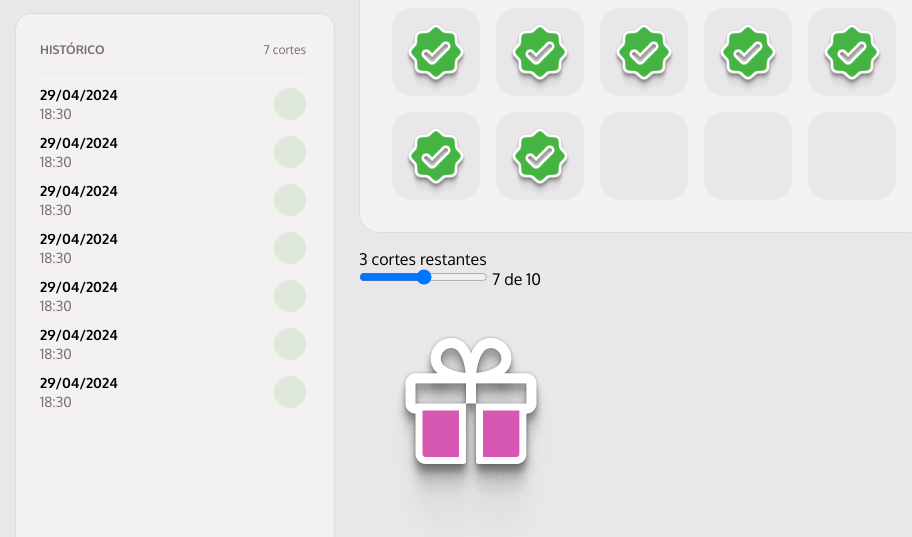
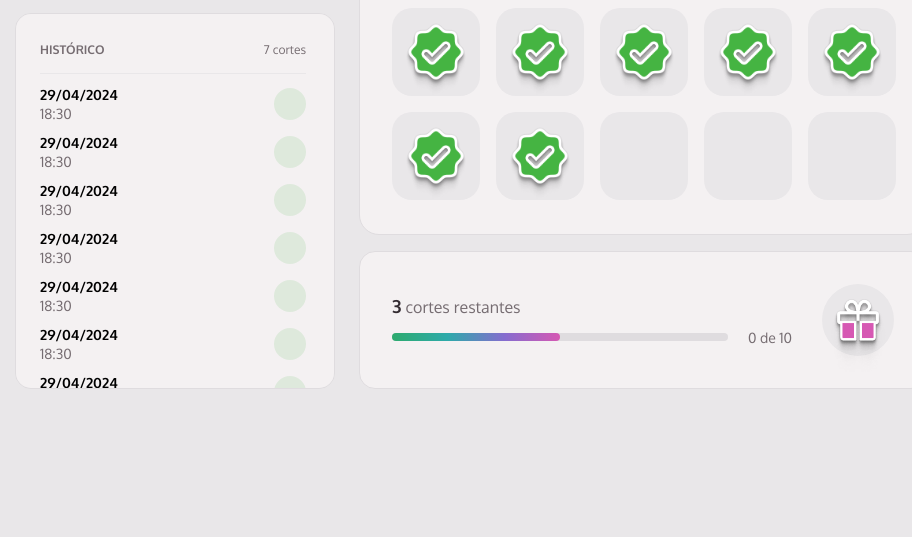
Before and after one commit to viitones/Cart-o-fidelidade, a plain HTML site: page index.html in a window 1280 px wide. Shown: the part 369-906 px from the top of the page, without its empty margins (185-1097 px from the left). After the commit the page ends 800 px from the top, so only its background shows below. Drawn offline with nearby package versions, Linux system fonts and the light colour scheme; some icons are missing.

Commit message:
rest section and global styles

```diff
--- a/index.html
+++ b/index.html
@@ -19,6 +19,7 @@
       href="https://unpkg.com/@phosphor-icons/web@2.1.1/src/bold/style.css"
     />
   <script src="https://unpkg.com/@phosphor-icons/web"></script>
+  <script defer src="./script.js"></script>
 </head>
 <body>
   <header class="container">
@@ -48,6 +49,22 @@
       </div>
 
       <ul>
+        <li>
+          <div>
+            <span>29/04/2024</span>
+            <span>18:30</span>
+          </div>
+            <i class="ph ph-seal-check"></i>
+        </li>
+
+        <li>
+          <div>
+            <span>29/04/2024</span>
+            <span>18:30</span>
+          </div>
+            <i class="ph ph-seal-check"></i>
+        </li>
+
         <li>
           <div>
             <span>29/04/2024</span>
@@ -164,8 +181,11 @@
           cortes restantes
         </p>
         <div>
-          <input type="range" id="range">
-          <label for="range">7 de 10</label>
+          <div class="bar">
+            <div class="progress"></div>
+          </div>
+
+          <label><span id="count">0</span> de 10</label>
         </div>
       </div>
 
--- a/styles/global.css
+++ b/styles/global.css
@@ -22,6 +22,19 @@
   --text-base: 1rem;
   --text-sm: 0.875rem;
   --text-xsm: 0.75rem
+}
+
+::-webkit-scrollbar{
+  width: .4rem;
+}
+
+::-webkit-scrollbar-thumb{
+  background: -webkit-linear-gradient(90deg, #2DAA6E 0%, #2DAAAA 33%, #856CCF 67%, #D658B3 100%);
+  border-radius: 999px;
+}
+
+::-webkit-scrollbar-track{
+  margin-block: 5px;
 }
 
 body {
--- a/styles/history.css
+++ b/styles/history.css
@@ -4,10 +4,13 @@
 
   width: 100%;
   max-width: 20rem;
+  max-height: 23.5rem;
   padding: 1.75rem 1.75rem 1.5rem 1.5rem;
 
   border-radius: 16px;
   border: 1px solid var(--gray-300);
+
+  overflow: auto;
 
 
 
--- a/styles/rest.css
+++ b/styles/rest.css
@@ -1,3 +1,64 @@
 #rest {
   grid-area: REST;
+
+  background-color: var(--gray-100);
+
+  padding: 2rem;
+  border-radius: 16px;
+  border: 1px solid var(--gray-300);
+
+  display: flex;
+  align-items: center;
+  justify-content: space-between;
+
+  > div:first-child {
+    display: flex;
+    flex-direction: column;
+    gap: 0.75rem;
+
+    p {
+      color: var(--gray-500);
+
+      span {
+        color: var(--gray-700);
+        font-weight: 700;
+        font-size: var(--text-md);
+      }
+    }
+
+      > div {
+        width: 25rem;
+        display: flex;
+        align-items: center;
+        justify-content: space-between;
+
+        .bar {
+          background-color: var(--gray-300);
+          width: 21rem;
+          height: 0.5rem;
+          border-radius: 999px;
+
+          .progress {
+            width: 50%;
+            height: 100%;
+            background: linear-gradient(90deg, #2DAA6E 0%, #2DAAAA 33%, #856CCF 67%, #D658B3 100%);
+            border-radius: 999px;
+          }
+        }
+
+        label {
+          color: var(--gray-500);
+          font-size: var(--text-sm);
+        }
+    }
+  }
+
+  > div:last-child {
+    background-color: var(--gray-200);
+    border-radius: 999px;
+
+    width: 4.5rem;
+    height: 4.5rem;
+  }
+
 }
```
Also changed, not shown: script.js (added).
